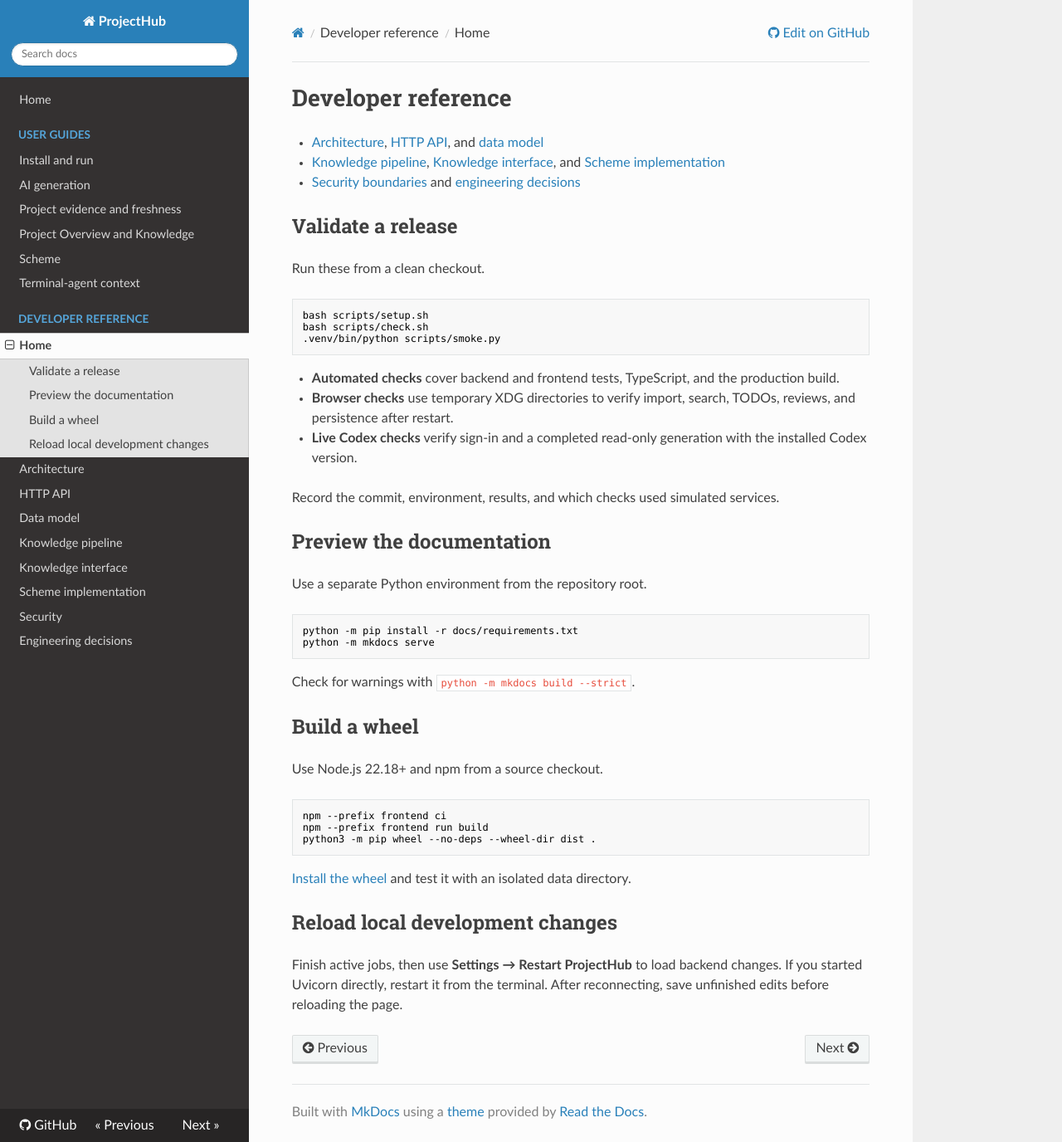
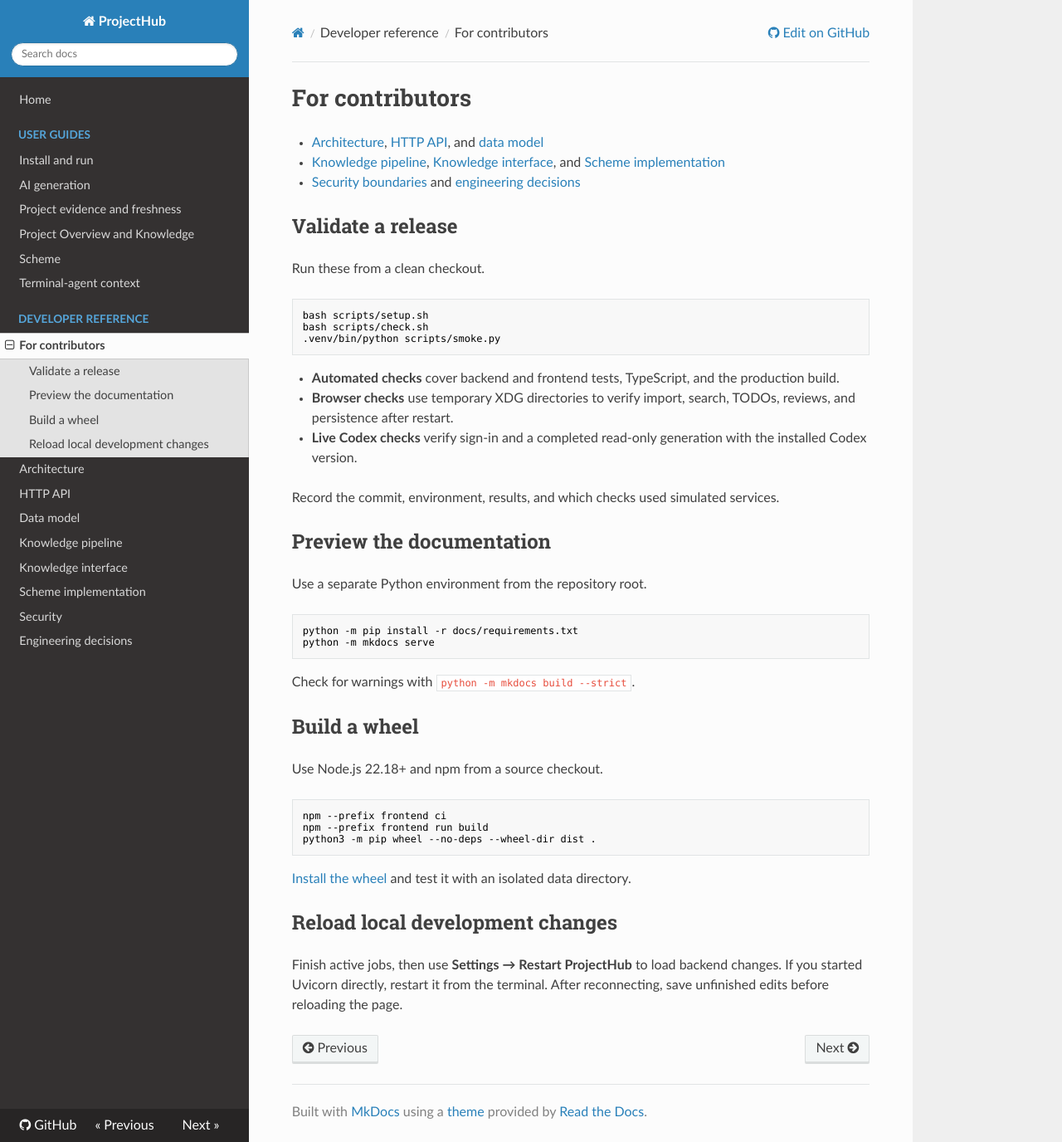
Before and after one commit to avnikonenko/ProjectHub, an MkDocs documentation site: the page built from docs/DEVELOPER_HOME.md, in a window 1280 px wide and 1376 px high. Shown: the whole window at 83% size. Built offline with MkDocs 1.6.1, drawn with Linux system fonts in a browser that asks for light colours; nearby versions of some CDN libraries.

Commit message:
Label the contributor guide in the docs sidebar

```diff
--- a/docs/DEVELOPER_HOME.md
+++ b/docs/DEVELOPER_HOME.md
@@ -1,4 +1,4 @@
-# Developer reference
+# For contributors
 
 - [Architecture](ARCHITECTURE.md), [HTTP API](API_CONTRACT.md), and [data model](DATA_MODEL.md)
 - [Knowledge pipeline](KNOWLEDGE_PIPELINE.md), [Knowledge interface](KNOWLEDGE_UI_INTERNALS.md), and [Scheme implementation](scheme-implementation.md)
--- a/mkdocs.yml
+++ b/mkdocs.yml
@@ -25,7 +25,7 @@ nav:
       - Scheme: SCHEME.md
       - Terminal-agent context: TERMINAL_AGENTS.md
   - Developer reference:
-      - Home: DEVELOPER_HOME.md
+      - For contributors: DEVELOPER_HOME.md
       - Architecture: ARCHITECTURE.md
       - HTTP API: API_CONTRACT.md
       - Data model: DATA_MODEL.md
```
